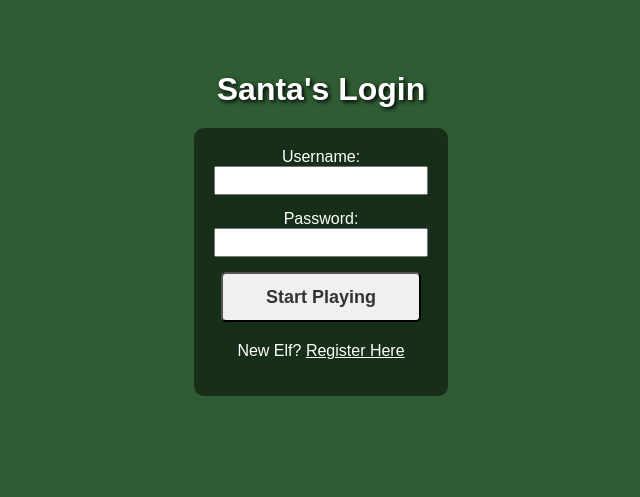
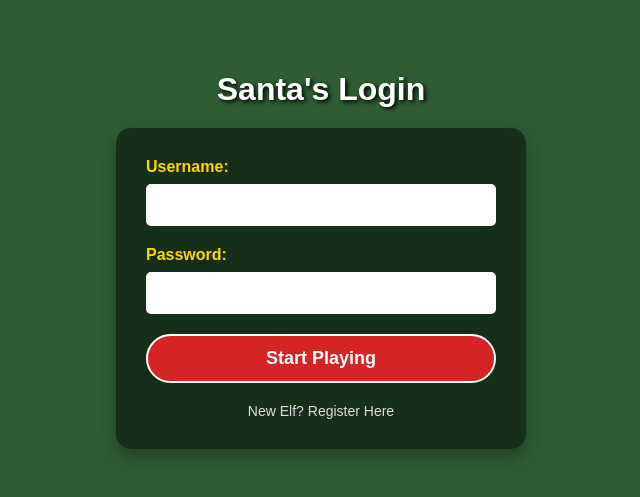
Before and after one commit to jlrandle2/CSC4370-Christmas-Puzzle, a PHP site: page /login.php in a window 1280 px wide. Shown: the top 497 px of the page, without its empty margins (319-959 px from the left). Run offline with PHP 8.4, Linux system fonts and the light colour scheme.

Commit message:
Add files via upload

```diff
--- a/login.php
+++ b/login.php
@@ -9,7 +9,6 @@ if ($_SERVER['REQUEST_METHOD'] == 'POST') {
     $password = $_POST['password'];
 
     if (login_user($username, $password)) {
-
         header('Location: index.php');
         exit();
     } else {
@@ -27,28 +26,28 @@ if ($_SERVER['REQUEST_METHOD'] == 'POST') {
 </head>
 <body>
     <div class="game-container">
-        <h1> Santa's Login </h1>
+        <h1>Santa's Login </h1>
 
-        <div style="background: rgba(0,0,0,0.5); padding: 20px; border-radius: 10px;">
+        <div class="auth-box">
             <?php if ($error): ?>
-                <p style="color: #ffcccc; background: #D42426; padding: 10px;"><?php echo $error; ?></p>
+                <div class="error-msg"><?php echo $error; ?></div>
             <?php endif; ?>
 
             <form method="post" action="login.php">
-                <div style="margin-bottom: 15px;">
-                    <label style="display:block;">Username:</label>
-                    <input type="text" name="username" required style="padding: 5px; width: 200px;">
+                <div class="input-group">
+                    <label>Username:</label>
+                    <input type="text" name="username" required>
                 </div>
 
-                <div style="margin-bottom: 15px;">
-                    <label style="display:block;">Password:</label>
-                    <input type="password" name="password" required style="padding: 5px; width: 200px;">
+                <div class="input-group">
+                    <label>Password:</label>
+                    <input type="password" name="password" required>
                 </div>
 
-                <button type="submit" class="tile" style="width: 200px; height: 50px; margin: 0 auto; font-size: 18px;">Start Playing</button>
+                <button type="submit" class="action-btn">Start Playing</button>
             </form>
 
-            <p style="margin-top: 20px;">New Elf? <a href="register.php" style="color: #fff;">Register Here</a></p>
+            <a href="register.php" class="auth-link">New Elf? Register Here</a>
         </div>
     </div>
 </body>
```
Also changed, not shown: index.php (+7 -3 lines), register.php (added, +65 -0 lines).
